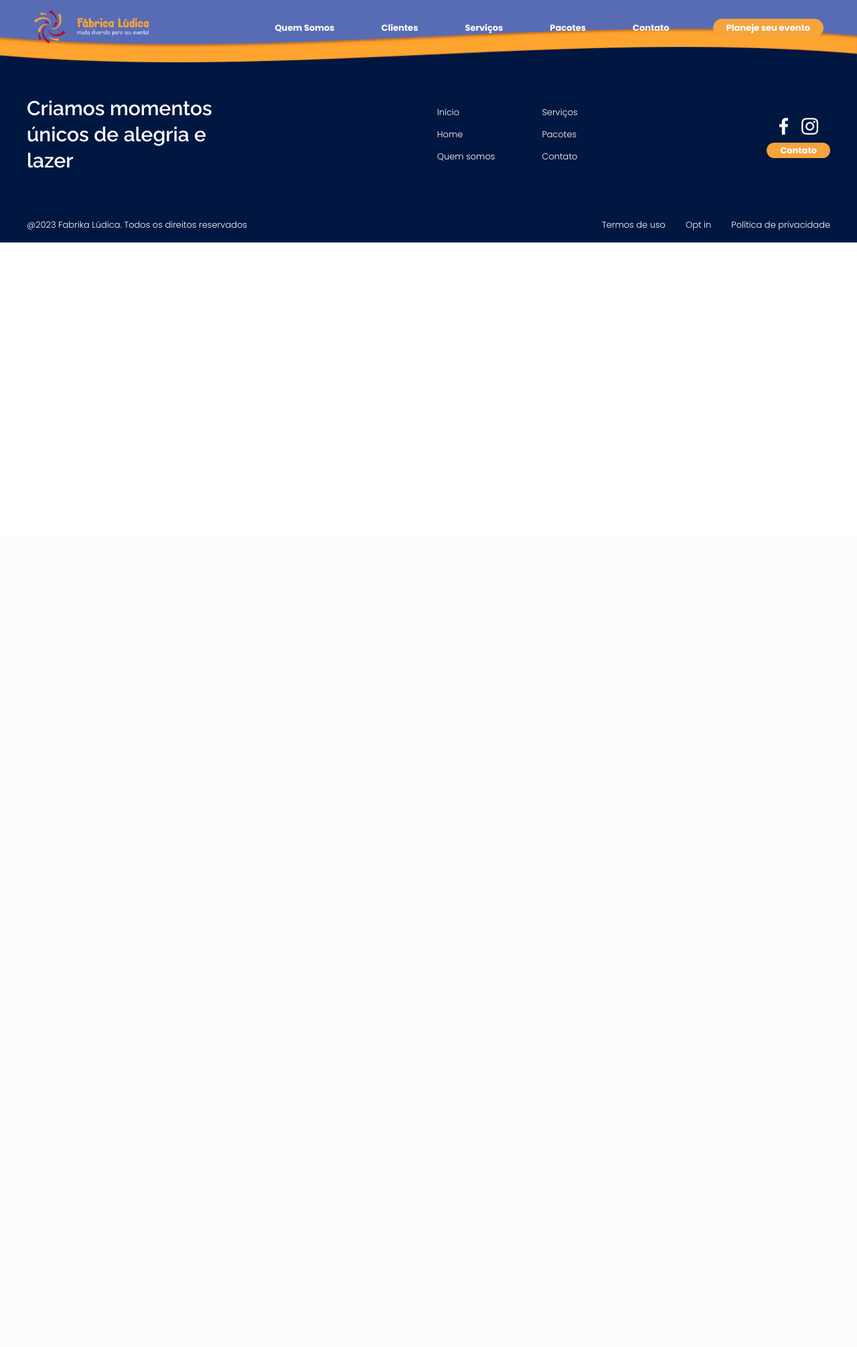
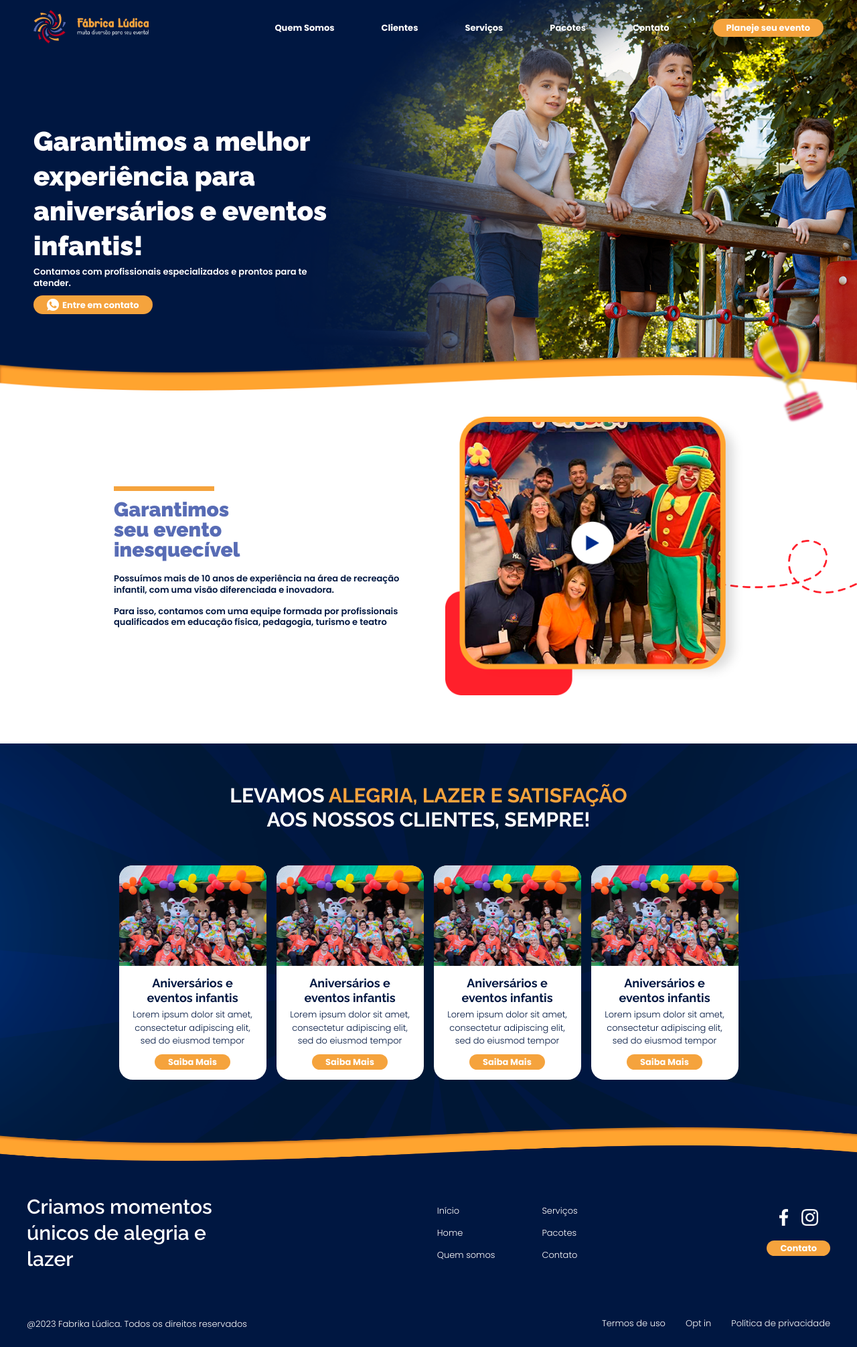
Before and after one commit to rodrigo7584/fabrika, a PHP site: page / in a window 1280 px wide. Shown: the whole page at 67% size. Before the commit the page ends 362 px from the top, so only its background shows below. Run offline with PHP 8.4, Linux system fonts and the light colour scheme.

Commit message:
16/08/2023

```diff
--- a/index.html
+++ b/index.html
@@ -4,7 +4,7 @@
     <link rel="preconnect" href="https://fonts.googleapis.com" />
     <link rel="preconnect" href="https://fonts.gstatic.com" crossorigin />
     <link
-      href="https://fonts.googleapis.com/css2?family=Poppins:wght@300;700&family=Raleway:wght@600&display=swap"
+      href="https://fonts.googleapis.com/css2?family=Poppins:wght@300;500;600;700&family=Raleway:wght@500;600;700;900&display=swap"
       rel="stylesheet"
     />
     <link
@@ -72,26 +72,128 @@
       <section class="hero-slider-index">
         <div class="container-fluid">
           <div class="swiper swiper-hero-index">
-            <!-- Additional required wrapper -->
             <div class="swiper-wrapper">
-              <!-- Slides -->
-              <div class="swiper-slide">
+              <div
+                class="swiper-slide"
+                style="background-image: url('./img/kids.png')"
+              >
                 <div class="container">
                   <div class="row">
                     <div class="content">
-                      <h1>Lorem ipsum dolor sit amet.</h1>
+                      <h1>
+                        Garantimos a melhor experiência para aniversários e
+                        eventos infantis!
+                      </h1>
+                      <p>
+                        Contamos com profissionais especializados e prontos para
+                        te atender.
+                      </p>
+                      <a href="#" class="btn btn-orange">
+                        <img src="./img/icon-whatsapp.png" alt="" />
+                        Entre em contato
+                      </a>
                     </div>
                   </div>
                 </div>
               </div>
-              <div class="swiper-slide">Slide 2</div>
-              <div class="swiper-slide">Slide 3</div>
+            </div>
+          </div>
+        </div>
+      </section>
+      <section class="garantia transition-before transition-white">
+        <img src="./img/ballon.png" alt="" class="ballon-image" />
+        <div class="container">
+          <div class="row">
+            <div class="content">
+              <h2 class="title-bar">
+                Garantimos <br />
+                seu evento <br />
+                inesquecível
+              </h2>
+              <p>
+                Possuímos mais de 10 anos de experiência na área de recreação
+                infantil, com uma visão diferenciada e inovadora.
+              </p>
+              <br />
+              <p>
+                Para isso, contamos com uma equipe formada por profissionais
+                qualificados em educação física, pedagogia, turismo e teatro
+              </p>
+            </div>
+            <div class="video">
+              <a href="#" target="_blank">
+                <img src="./img/thumb-video.png" alt="" />
+              </a>
+            </div>
+          </div>
+        </div>
+      </section>
+      <section class="sobre">
+        <div class="container">
+          <div class="row">
+            <h2 class="title-simple">
+              Levamos <strong>alegria, lazer e satisfação</strong>
+              aos nossos clientes, sempre!
+            </h2>
+            <div class="boxes">
+              <div class="box">
+                <div class="thumb">
+                  <img src="./img/thumb-post.png" alt="" />
+                </div>
+                <div class="content">
+                  <h3 class="box-title">Aniversários e eventos infantis</h3>
+                  <p>
+                    Lorem ipsum dolor sit amet, consectetur adipiscing elit, sed
+                    do eiusmod tempor
+                  </p>
+                  <a href="#" class="btn btn-orange"> Saiba Mais</a>
+                </div>
+              </div>
+              <div class="box">
+                <div class="thumb">
+                  <img src="./img/thumb-post.png" alt="" />
+                </div>
+                <div class="content">
+                  <h3 class="box-title">Aniversários e eventos infantis</h3>
+                  <p>
+                    Lorem ipsum dolor sit amet, consectetur adipiscing elit, sed
+                    do eiusmod tempor
+                  </p>
+                  <a href="#" class="btn btn-orange"> Saiba Mais</a>
+                </div>
+              </div>
+              <div class="box">
+                <div class="thumb">
+                  <img src="./img/thumb-post.png" alt="" />
+                </div>
+                <div class="content">
+                  <h3 class="box-title">Aniversários e eventos infantis</h3>
+                  <p>
+                    Lorem ipsum dolor sit amet, consectetur adipiscing elit, sed
+                    do eiusmod tempor
+                  </p>
+                  <a href="#" class="btn btn-orange"> Saiba Mais</a>
+                </div>
+              </div>
+              <div class="box">
+                <div class="thumb">
+                  <img src="./img/thumb-post.png" alt="" />
+                </div>
+                <div class="content">
+                  <h3 class="box-title">Aniversários e eventos infantis</h3>
+                  <p>
+                    Lorem ipsum dolor sit amet, consectetur adipiscing elit, sed
+                    do eiusmod tempor
+                  </p>
+                  <a href="#" class="btn btn-orange"> Saiba Mais</a>
+                </div>
+              </div>
             </div>
           </div>
         </div>
       </section>
     </main>
-    <footer class="trasition-before transition-blue">
+    <footer class="transition-before transition-blue">
       <div class="container">
         <div class="row row-info">
           <h4 class="highlight-text">
--- a/js/script.js
+++ b/js/script.js
@@ -1,10 +1,23 @@
 const btnMobile = document.querySelector('button.btn-mobile-menu')
+const navMobile = document.querySelector('header.menu nav')
+
 function toggleMenu() {
-  const navMobile = document.querySelector('header.menu nav')
   btnMobile.classList.toggle('active')
   navMobile.classList.toggle('active')
 }
 btnMobile.addEventListener('click', toggleMenu)
+
+const headerTopMenu = document.querySelector('header.menu')
+
+document.addEventListener('scroll', function () {
+  const scrollDistance = window.scrollY
+
+  if (scrollDistance >= 50) {
+    headerTopMenu.classList.add('scrolled')
+  } else {
+    headerTopMenu.classList.remove('scrolled')
+  }
+})
 
 const swiper = new Swiper('.swiper-hero-index', {
   direction: 'horizontal',
--- a/style.css
+++ b/style.css
@@ -4,6 +4,9 @@ IMPORTS CSS
 @import url('./styles/reset.css');
 @import url('./styles/header.css');
 @import url('./styles/footer.css');
+
+@import url('./styles/swiper-hero-index.css');
+@import url('./styles/garantia.css');
 /*
 END IMPORTS CSS
 */
@@ -28,6 +31,7 @@ CSS VARIABLES
   --font-light:300;
   --font-semi-bold: 600;
   --font-bold: 700;
+  --font-black: 900;
 }
 /*
 END CSS VARIABLES
@@ -39,6 +43,60 @@ body {
   position: relative;
   font-family: var(--pop);
   color: var(--white);
+}
+h1{
+  font-family: var(--ral);
+  font-weight: var(--font-black);
+  font-size: 4rem;
+  line-height: 1.3;
+  margin-bottom: 0.5rem;
+}
+h2{
+  font-family: var(--ral);
+  font-weight: var(--font-black);
+  font-size: 3rem;
+  margin-bottom: 0.5rem;
+}
+h3{
+  font-family: var(--ral);
+  font-weight: var(--font-black);
+  font-size: 2rem;
+  margin-bottom: 0.5rem;
+}
+.title-bar{
+  font-family: var(--ral);
+  font-weight: var(--font-black);
+  position: relative;
+  color: var(--blue-100);
+  margin-top: 2.7rem;
+  margin-bottom: 2rem;
+}
+.title-bar::before{
+  position: absolute;
+  content: '';
+  width: 15rem;
+  height: 0.7rem;
+  top: -2rem;
+  background-color: var(--orange);
+}
+.title-simple{
+  font-family: var(--ral);
+  font-weight: var(--font-bold);
+  color: var(--white);
+  line-height: 1.2;
+  margin-bottom: 2rem;
+  text-transform: uppercase;
+  font-size: 3rem;
+}
+.title-simple strong{
+  color: var(--orange);
+}
+p{
+  font-family: var(--pop);
+  font-weight: var(--font-semi-bold);
+  font-size: 1.3rem;
+  line-height: 1.3;
+  margin-bottom: 0.5rem;
 }
 a{
   color: var(--white);
@@ -69,14 +127,19 @@ a:hover {
   color: var(--white);
   text-align: center;
   font-size: 1.3rem;
+  display: flex;
+  gap: 0.5rem;
+  align-items: center;
+  width: fit-content;
+  margin: 1rem 0;
 }
 .btn-orange{
   background: var(--orange);
 }
-.trasition-before{
+.transition-before{
   position: relative;
 }
-.trasition-before::before{
+.transition-before::before{
   content: '';
   position: absolute;
   width: 100%;
@@ -88,20 +151,86 @@ a:hover {
   top: -4.9rem;
   left: 0;
 }
-.transition-blue::before {
+.transition-before.transition-blue::before {
   background-image: url('./img/transition-3.png');
 }
-.swiper-hero-index {
+.transition-before.transition-white::before{
+  background-image: url('./img/transition.png');
+}
+.sobre{
+  background-image: url('./img/bg-blue.png');
+  background-repeat: no-repeat;
+  background-position: center;
+  background-size: cover;
+  padding: 6rem 0 12rem 0;
+}
+.sobre .title-simple{
+  width: 60rem;
+  margin-left: auto;
+  margin-right: auto;
+  margin-bottom: 5rem;
+  text-align: center;
+}
+.sobre .boxes{
+  display: flex;
+  justify-content: center;
+  flex-wrap: wrap;
+  gap: 1.5rem;
+}
+.sobre .box{
+  background: var(--white);
+  border-radius: 2rem;
+  overflow: hidden;
+  width: 22rem;
+}
+.sobre .box .thumb{
+  height: 15rem;
   width: 100%;
 }
-.swiper-hero-index .swiper-slide{
-  padding-top: 8.2rem;
-  background-color: #586cb5;
+.sobre .box .thumb img{
+  width: 100%;
+  height: 100%;
+  object-fit: cover;
 }
-.swiper-hero-index .swiper-slide .content{
-
+.sobre .box .content{
+  padding: 1.5rem;
+}
+.sobre .box .content .btn{
+  margin-bottom: 0;
+  margin-left: auto;
+  margin-right: auto;
+}
+.sobre .box .content .box-title{
+    font-family: var(--ral);
+    font-weight: var(--font-bold);
+    font-size: 1.8rem;
+    text-align: center;
+    line-height: 1.2;
+    color: var(--blue-300);
+    margin-bottom: 0.5rem;
+}
+.sobre .box .content p{
+  color: var(--blue-300);
+  font-weight: var(--font-light);
+  line-height: 1.5;
+  text-align: center;
 }
 
+@media (max-width: 992px) {
+  .sobre .box {
+    width: 24rem;
+  }
+}
+@media (max-width: 768px) {
+  .sobre .title-simple {
+    width: 100%;
+  }
+}
+@media (max-width: 576px) {
+  .sobre .box {
+    width: 28rem;
+  }
+}
 
 @media (max-width: 1400px) {
   .container {
@@ -122,13 +251,24 @@ a:hover {
   .container {
     max-width: 576px;
   }
-  .trasition-before::before {
+  h1{
+    font-size: 3rem;
+  }
+  .title-simple{
+    font-size: 2.5rem;
+  }
+  .transition-before::before {
     background-size: contain;
   }
 }
 @media (max-width: 576px) {
   .container {
     max-width: 400px;
+  }
+}
+@media (max-width: 400px) {
+  .title-simple{
+    font-size: 2rem;
   }
 }
 /*
--- /dev/null
+++ b/styles/garantia.css
@@ -0,0 +1,43 @@
+.garantia{
+  position: relative;
+  padding: 4rem 0 7rem 0;
+  background-image: url('./img/line.png');
+  background-repeat: no-repeat;
+  background-position: right center;
+  background-size: auto 8rem;
+}
+.garantia .ballon-image{
+  height: 15rem;
+  top: -10rem;
+  right: 5rem;
+  position: absolute;
+  z-index: 5;
+}
+.garantia .row{
+  display: grid;
+  grid-template-columns: repeat(2,1fr);
+  gap: 5rem;
+  align-items: center;
+  width: 80%;
+  margin: 0 auto;
+}
+.garantia p{
+  color: var(--blue-300);
+}
+.garantia img{
+  max-width: 100%;
+}
+@media (max-width: 768px) {
+  .garantia .row{
+    width: 100%;
+  }
+}
+@media (max-width: 576px) {
+  .garantia .row {
+    grid-template-columns: 1fr;
+  }
+  .garantia .ballon-image {
+    height: 10rem;
+    top: -5rem;
+  }
+}
--- a/styles/header.css
+++ b/styles/header.css
@@ -6,6 +6,10 @@ header.menu {
   background: transparent;
   padding: 1.5rem 0;
   z-index: 10;
+  transition: 0.2s ease-in-out;
+}
+header.menu.scrolled{
+  background: var(--blue-300);
 }
 header.menu .row {
   display: flex;
--- /dev/null
+++ b/styles/swiper-hero-index.css
@@ -0,0 +1,30 @@
+
+.swiper-hero-index {
+  width: 100%;
+}
+.swiper-hero-index .swiper-slide{
+  padding-top: 8.2rem;
+  background-color: var(--blue-300);
+  background-repeat: no-repeat;
+  background-position: right;
+  background-size: auto 100%;
+}
+.swiper-hero-index .swiper-slide .row{
+  display: flex;
+  align-items: center;
+  height: 100%;
+  min-height: 50rem;
+  padding: 10rem 1rem;
+}
+.swiper-hero-index .swiper-slide .content{
+  width: 45rem;
+}
+@media (max-width: 768px) {
+  .swiper-hero-index .swiper-slide{
+    background-image: none!important;
+  }
+  .swiper-hero-index .swiper-slide .row{
+    min-height: unset;
+    padding: 3rem 1rem 5rem 1rem;
+  }
+}
```
